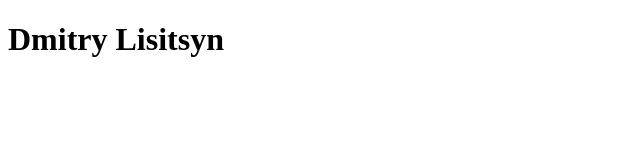
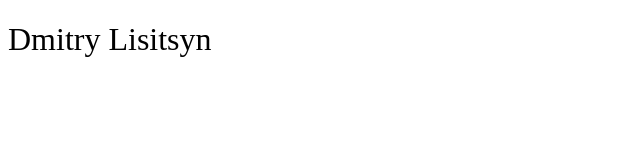
Before and after one commit to Plcrtn/original, a plain HTML site: page index.html in a window 1280 px wide. Shown: the whole page, without its empty margins (0-640 px from the left). Drawn offline with Linux system fonts and the light colour scheme.

Commit message:
Feat: Add style.css file

```diff
--- a/index.html
+++ b/index.html
@@ -4,9 +4,12 @@
     <meta charset="UTF-8">
     <meta http-equiv="X-UA-Compatible" content="IE=edge">
     <meta name="viewport" content="width=device-width, initial-scale=1.0">
+    <link rel="stylesheet" href="style.css">
     <title>CV</title>
 </head>
 <body>
-    <h1>Dmitry Lisitsyn</h1>
+    <div class="cv">
+            <h1 class="title">Dmitry Lisitsyn</h1>
+    </div>
 </body>
 </html>
--- /dev/null
+++ b/style.css
@@ -0,0 +1,3 @@
+.title {
+    font-weight: 500;
+}
```
